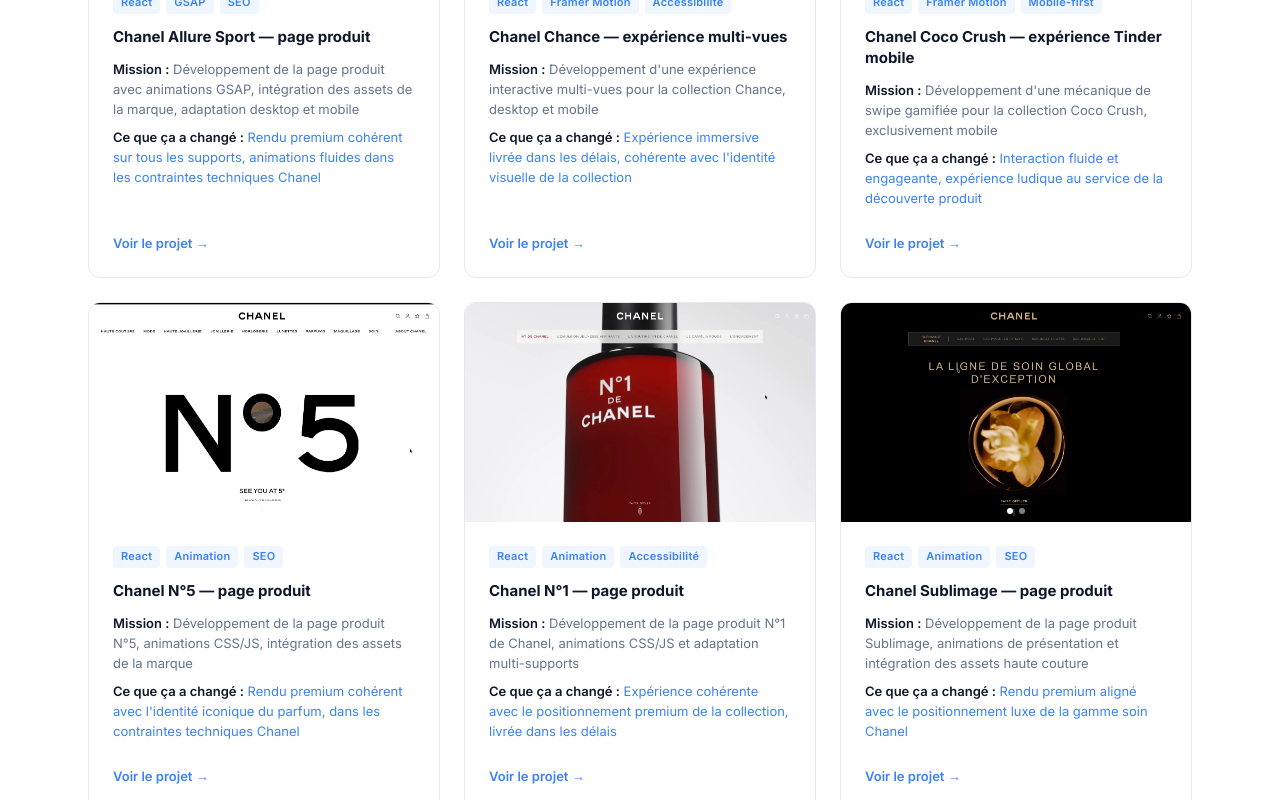
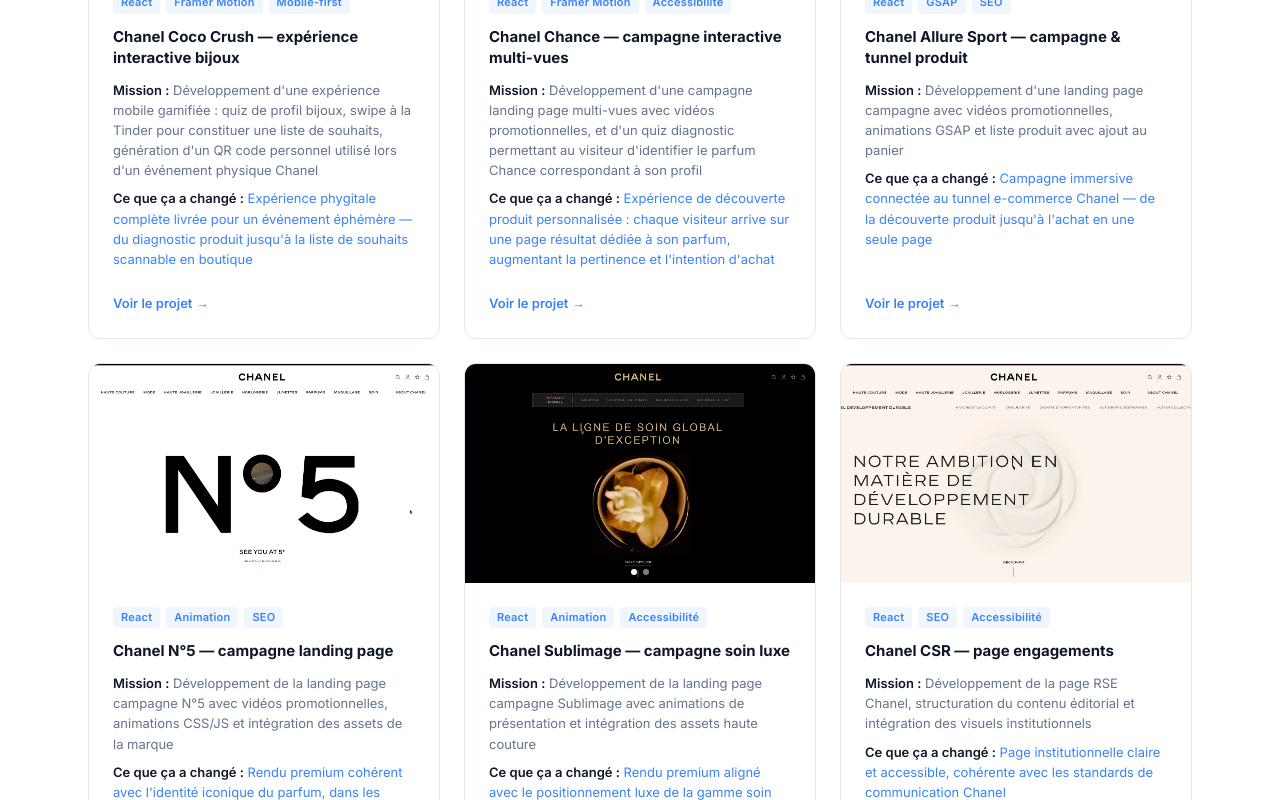
Before and after one commit to adrienvidal/portfolio-2026, a React (Vite) app: page / in a window 1280 px wide. Shown: the part 2980-3780 px from the top of the page. Built offline with nearby package versions, Linux system fonts and the light colour scheme.

Commit message:
update content

```diff
--- a/src/data/content.tsx
+++ b/src/data/content.tsx
@@ -172,22 +172,29 @@
     href: '/lab'
   },
   items: [
-    // ─── GSAP — le plus technique, le plus différenciant
+    // ─── Coco Crush en premier : le projet le plus unique et mémorable
+    // Swipe gamifié + quiz + QR code pour event physique = cas d'usage rarissime
     {
-      title: 'Chanel Allure Sport — page produit',
-      tags: ['React', 'GSAP', 'SEO'],
-      role: 'Développement de la page produit avec animations GSAP, intégration des assets de la marque, adaptation desktop et mobile',
-      result: 'Rendu premium cohérent sur tous les supports, animations fluides dans les contraintes techniques Chanel',
-      images: ['/projects/allure-sport/chanel-allure-desk.webp'],
-      link: 'https://www.chanel.com/fr/parfums/allure-homme-sport/'
+      title: 'Chanel Coco Crush — expérience interactive bijoux',
+      tags: ['React', 'Framer Motion', 'Mobile-first'],
+      role: "Développement d'une expérience mobile gamifiée : quiz de profil bijoux, swipe à la Tinder pour constituer une liste de souhaits, génération d'un QR code personnel utilisé lors d'un événement physique Chanel",
+      result:
+        "Expérience phygitale complète livrée pour un événement éphémère — du diagnostic produit jusqu'à la liste de souhaits scannable en boutique",
+      images: [
+        '/projects/coco-crush-tinder/chanel-cococrush-desk1.webp',
+        '/projects/coco-crush-tinder/chanel-cococrush-desk2.webp'
+      ],
+      link: 'https://www.chanel.com/gb/fine-jewellery/find-your-crush/?previewdate=2024-02-02T20%3A38'
     },
 
-    // ─── Framer Motion — expérience la plus riche visuellement (4 visuels)
+    // ─── Chance : quiz/diagnostic + expérience multi-vues
+    // Deuxième projet le plus complexe fonctionnellement
     {
-      title: 'Chanel Chance — expérience multi-vues',
+      title: 'Chanel Chance — campagne interactive multi-vues',
       tags: ['React', 'Framer Motion', 'Accessibilité'],
-      role: "Développement d'une expérience interactive multi-vues pour la collection Chance, desktop et mobile",
-      result: "Expérience immersive livrée dans les délais, cohérente avec l'identité visuelle de la collection",
+      role: "Développement d'une campagne landing page multi-vues avec vidéos promotionnelles, et d'un quiz diagnostic permettant au visiteur d'identifier le parfum Chance correspondant à son profil",
+      result:
+        "Expérience de découverte produit personnalisée : chaque visiteur arrive sur une page résultat dédiée à son parfum, augmentant la pertinence et l'intention d'achat",
       images: [
         '/projects/chance/chanel-chance-desk0.webp',
         '/projects/chance/chanel-chance-desk1.webp',
@@ -197,44 +204,34 @@
       link: 'https://www.chanel.com/fr/parfums/chance/eau-splendide/'
     },
 
-    // ─── Framer Motion — le cas d'usage le plus mémorable (swipe gamifié)
+    // ─── Allure Sport : GSAP + campagne complète avec tunnel e-commerce
+    // Le seul projet avec ajout au panier — signal e-commerce fort
     {
-      title: 'Chanel Coco Crush — expérience Tinder mobile',
-      tags: ['React', 'Framer Motion', 'Mobile-first'],
-      role: "Développement d'une mécanique de swipe gamifiée pour la collection Coco Crush, exclusivement mobile",
-      result: 'Interaction fluide et engageante, expérience ludique au service de la découverte produit',
-      images: [
-        '/projects/coco-crush-tinder/chanel-cococrush-desk1.webp',
-        '/projects/coco-crush-tinder/chanel-cococrush-desk2.webp'
-      ],
-      link: 'https://www.chanel.com/gb/fine-jewellery/find-your-crush/?previewdate=2024-02-02T20%3A38'
+      title: 'Chanel Allure Sport — campagne & tunnel produit',
+      tags: ['React', 'GSAP', 'SEO'],
+      role: "Développement d'une landing page campagne avec vidéos promotionnelles, animations GSAP et liste produit avec ajout au panier",
+      result:
+        "Campagne immersive connectée au tunnel e-commerce Chanel — de la découverte produit jusqu'à l'achat en une seule page",
+      images: ['/projects/allure-sport/chanel-allure-desk.webp'],
+      link: 'https://www.chanel.com/fr/parfums/allure-homme-sport/'
     },
 
-    // ─── Animation CSS/JS — le nom le plus iconique
+    // ─── N°5 : le nom le plus iconique, landing page campagne
     {
-      title: 'Chanel N°5 — page produit',
+      title: 'Chanel N°5 — campagne landing page',
       tags: ['React', 'Animation', 'SEO'],
-      role: 'Développement de la page produit N°5, animations CSS/JS, intégration des assets de la marque',
-      result: "Rendu premium cohérent avec l'identité iconique du parfum, dans les contraintes techniques Chanel",
+      role: 'Développement de la landing page campagne N°5 avec vidéos promotionnelles, animations CSS/JS et intégration des assets de la marque',
+      result:
+        "Rendu premium cohérent avec l'identité iconique du parfum, dans les contraintes techniques Chanel",
       images: ['/projects/n5/chanel-n5-desk1.webp'],
       link: 'https://www.chanel.com/fr/parfums/chanel-number-5/'
     },
 
-    // ─── Animation CSS/JS — soin premium
+    // ─── Sublimage : landing campagne soin luxe, 2 visuels
     {
-      title: 'Chanel N°1 — page produit',
+      title: 'Chanel Sublimage — campagne soin luxe',
       tags: ['React', 'Animation', 'Accessibilité'],
-      role: 'Développement de la page produit N°1 de Chanel, animations CSS/JS et adaptation multi-supports',
-      result: 'Expérience cohérente avec le positionnement premium de la collection, livrée dans les délais',
-      images: ['/projects/n1/chanel-n1-desk1.webp'],
-      link: 'https://www.chanel.com/fr/soins/n1-de-chanel/'
-    },
-
-    // ─── Animation CSS/JS — luxe soin
-    {
-      title: 'Chanel Sublimage — page produit',
-      tags: ['React', 'Animation', 'SEO'],
-      role: 'Développement de la page produit Sublimage, animations de présentation et intégration des assets haute couture',
+      role: 'Développement de la landing page campagne Sublimage avec animations de présentation et intégration des assets haute couture',
       result: 'Rendu premium aligné avec le positionnement luxe de la gamme soin Chanel',
       images: [
         '/projects/sublimage/chanel-sublimage-desk1.webp',
@@ -243,44 +240,48 @@
       link: 'https://www.chanel.com/fr/soins/sublimage/'
     },
 
-    // ─── Animation CSS/JS — maquillage
+    // ─── CSR : institutionnel, SEO + accessibilité au premier plan
+    // Volontairement en 6e position — montre la diversité des typologies de pages
     {
-      title: 'Chanel 31 Le Rouge — page produit',
+      title: 'Chanel CSR — page engagements',
+      tags: ['React', 'SEO', 'Accessibilité'],
+      role: 'Développement de la page RSE Chanel, structuration du contenu éditorial et intégration des visuels institutionnels',
+      result:
+        'Page institutionnelle claire et accessible, cohérente avec les standards de communication Chanel',
+      images: ['/projects/csr/chanel-csr-desk1.webp'],
+      link: 'https://www.chanel.com/fr/developpement-durable/'
+    },
+
+    // ─── Projets secondaires — visibles via "Voir tous les projets"
+
+    {
+      title: 'Chanel 31 Le Rouge — campagne maquillage',
       tags: ['React', 'Animation', 'Accessibilité'],
-      role: 'Développement de la page produit 31 Le Rouge, animations CSS/JS et cohérence desktop / mobile',
-      result: 'Page produit livrée dans les contraintes de la marque, rendu visuel irréprochable',
+      role: 'Développement de la landing page campagne 31 Le Rouge, animations CSS/JS et cohérence desktop / mobile',
+      result:
+        'Page campagne livrée dans les contraintes de la marque, rendu visuel irréprochable',
       images: ['/projects/31lerouge/chanel-31lerouge-desk1.webp'],
       link: 'https://www.chanel.com/fr/maquillage/31-le-rouge/'
     },
 
-    // ─── Animation CSS/JS — expérience éditoriale campagne
     {
       title: 'Chanel Look This Way — expérience éditoriale',
       tags: ['React', 'Animation', 'SEO'],
       role: "Développement d'une expérience éditoriale immersive pour la campagne Look This Way, desktop et mobile",
-      result: "Expérience visuelle engageante livrée dans les délais, cohérente avec l'identité de la campagne",
+      result:
+        "Expérience visuelle engageante livrée dans les délais, cohérente avec l'identité de la campagne",
       images: ['/projects/lookthisway/chanel-lookthisway-desk1.webp'],
       link: 'https://www.chanel.com/gb/makeup/look-this-way/genderless-beauty/'
     },
 
-    // ─── Storytelling — page éditoriale savoir-faire
     {
       title: 'Chanel Manufacture — page éditoriale',
       tags: ['React', 'Animation', 'Accessibilité'],
       role: "Développement d'une page éditoriale dédiée aux savoir-faire de la Manufacture Chanel",
-      result: "Mise en valeur des métiers d'art Chanel, rendu soigné et adaptation mobile réussie",
+      result:
+        "Mise en valeur des métiers d'art Chanel, rendu soigné et adaptation mobile réussie",
       images: ['/projects/manufacture/chanel-manufacture-desk1.webp'],
       link: 'https://www.chanel.com/fr/horlogerie/manufacture-horlogere/?previewdate=2025-08-27T08%3A01'
-    },
-
-    // ─── Institutionnel — SEO + accessibilité au premier plan
-    {
-      title: 'Chanel CSR — page engagements',
-      tags: ['React', 'SEO', 'Accessibilité'],
-      role: 'Développement de la page RSE Chanel, structuration du contenu, intégration des visuels institutionnels',
-      result: 'Page institutionnelle claire et accessible, cohérente avec les standards de communication Chanel',
-      images: ['/projects/csr/chanel-csr-desk1.webp'],
-      link: 'https://www.chanel.com/fr/developpement-durable/'
     }
     // {
     //   title: 'Landing e-commerce — mode premium',
```
